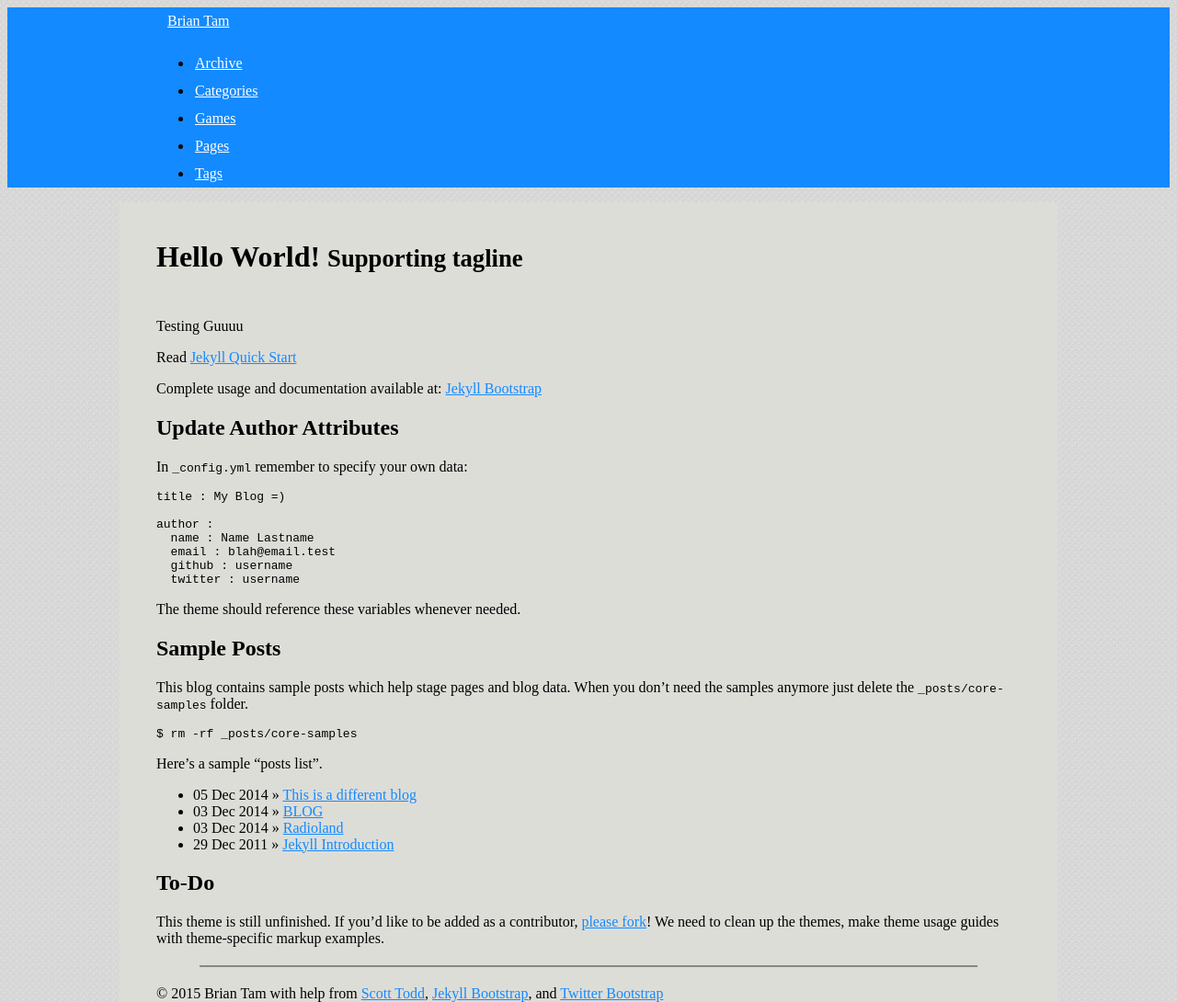
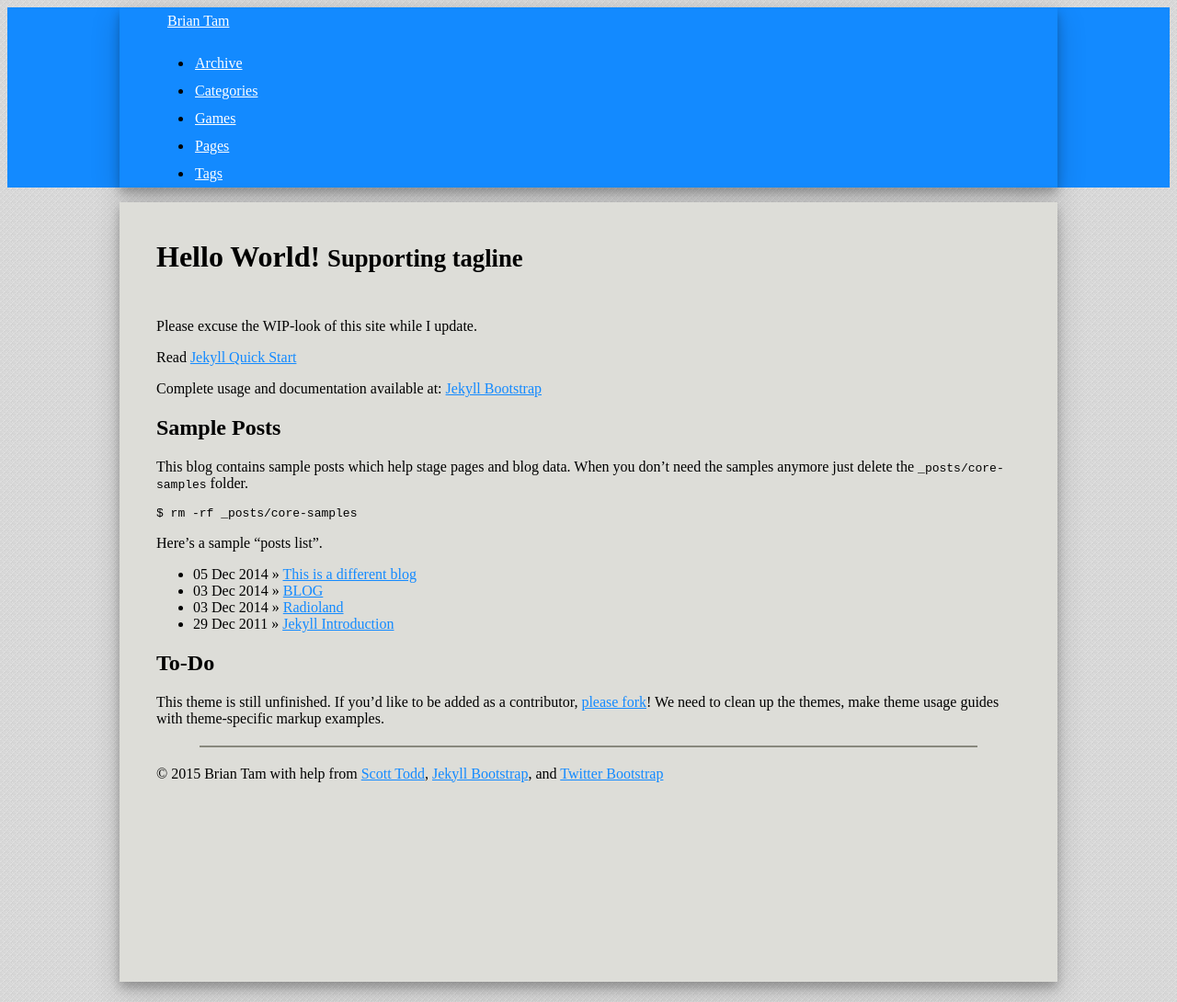
Before and after one commit to Xinoph/xinoph.github.io, a Jekyll site: the page built from index.md, in a window 1280 px wide. Shown: the whole page at 92% size. Built offline with Jekyll 4.4.1, drawn with Linux system fonts in a browser that asks for light colours; nearby versions of some CDN libraries.

Commit message:
Added WIP text to index

```diff
--- a/_includes/header.html
+++ /dev/null
@@ -1 +0,0 @@
-Testing  Guuuu
--- a/assets/css/base.scss
+++ b/assets/css/base.scss
@@ -117,6 +117,7 @@ a {
   max-width: 940px;
   padding-left: 10px;
   padding-right: 10px;
+  box-shadow: 0 6px 10px rgba(0,0,0,.23),0 10px 30px rgba(0,0,0,.19);
 }
 
 @media only screen and (min-width: 768px) and (max-width: 992px) {
--- a/index.md
+++ b/index.md
@@ -4,25 +4,12 @@ title: Hello World!
 tagline: Supporting tagline
 ---
 {% include JB/setup %}
-{% include header.html %}
+
+Please excuse the WIP-look of this site while I update.
 
 Read [Jekyll Quick Start](http://jekyllbootstrap.com/usage/jekyll-quick-start.html)
 
 Complete usage and documentation available at: [Jekyll Bootstrap](http://jekyllbootstrap.com)
-
-## Update Author Attributes
-
-In `_config.yml` remember to specify your own data:
-
-    title : My Blog =)
-
-    author :
-      name : Name Lastname
-      email : blah@email.test
-      github : username
-      twitter : username
-
-The theme should reference these variables whenever needed.
 
 ## Sample Posts
 
```
Also changed, not shown: 1 other file.
